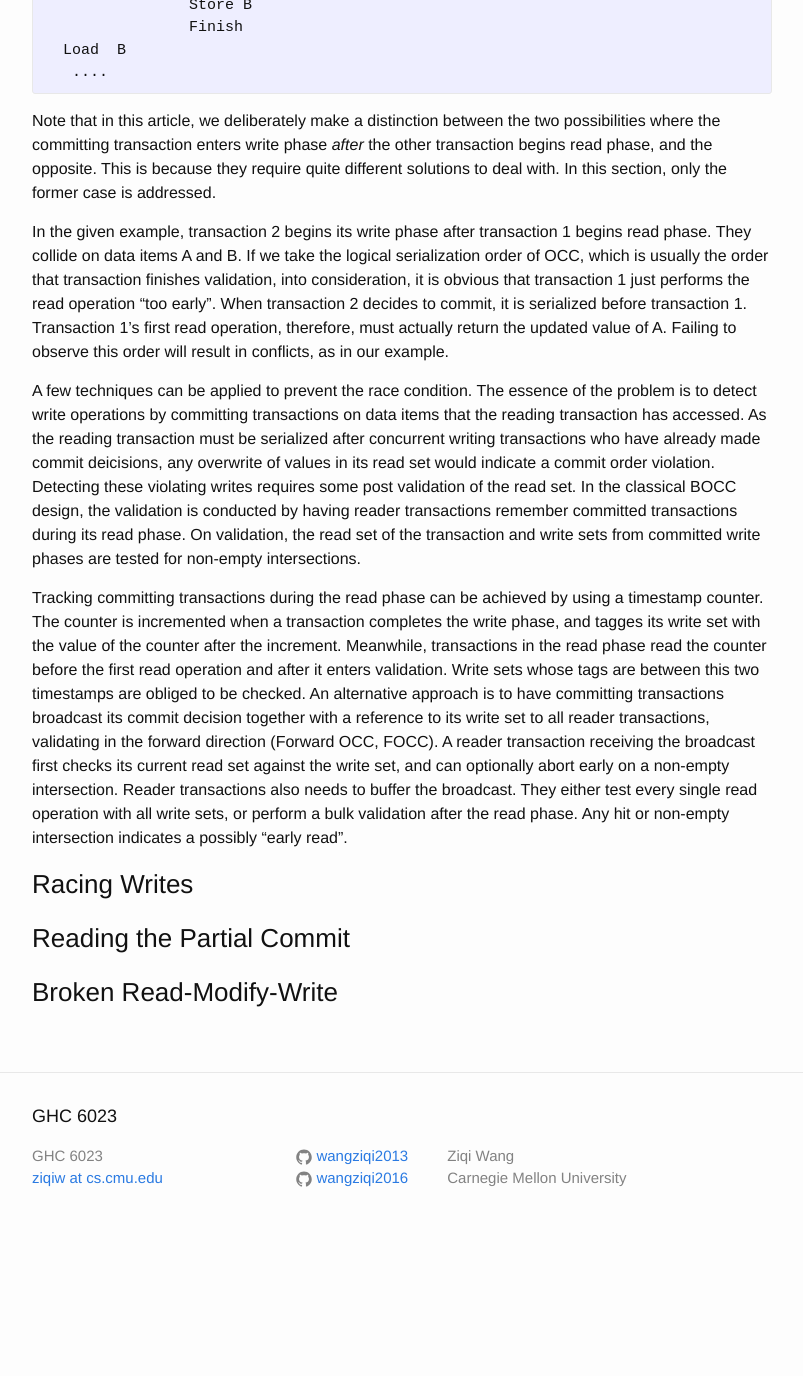
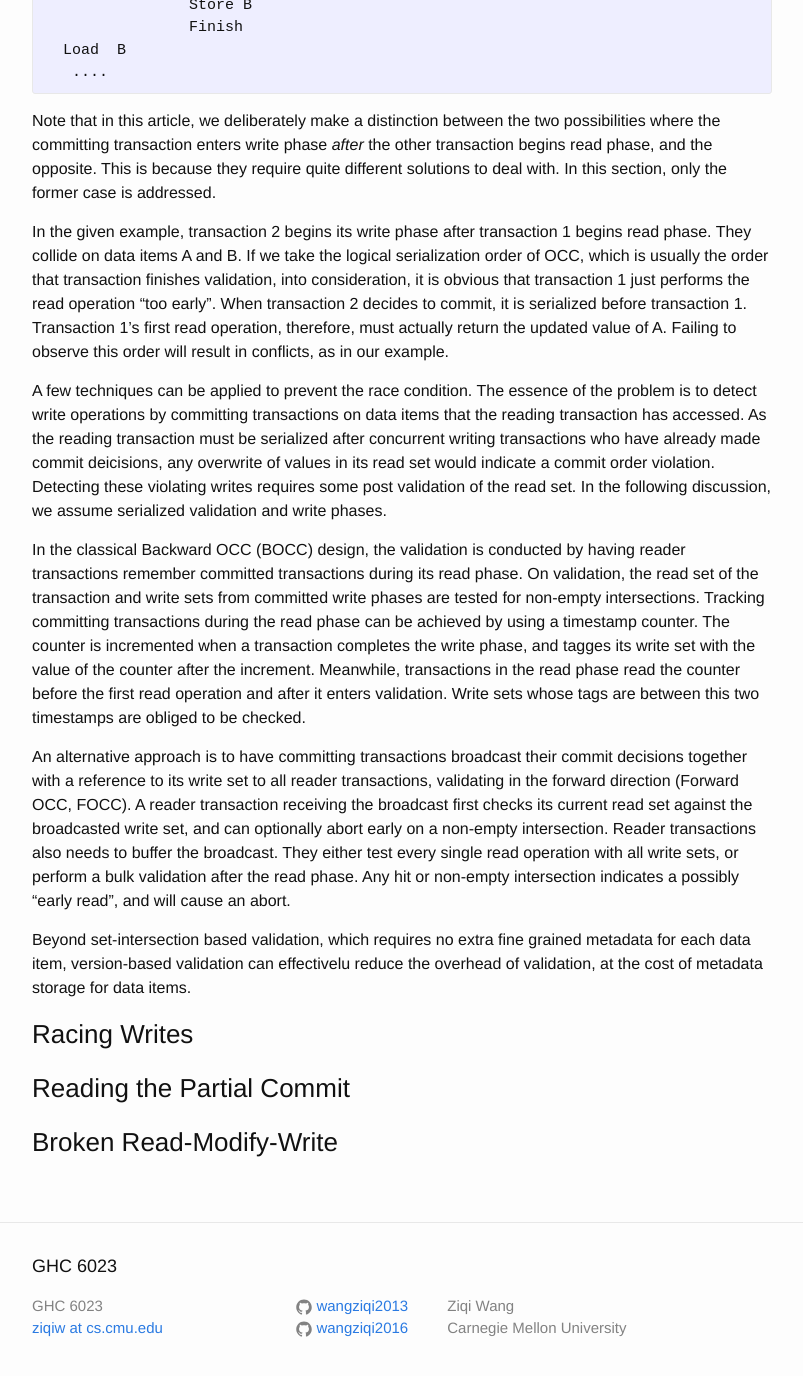
Before and after one commit to wangziqi2013/wangziqi2013.github.io, a Jekyll site: the page built from _posts/2018-03-21-Analyzing-OCC-Anomalies-and-Solutions.markdown, in a window 1280 px wide and 1400 px high, scrolled down 906 px. Shown: the top 1376 px of the window, without its empty margins (238-1041 px from the left). Built offline with Jekyll 4.4.1, drawn with Linux system fonts in a browser that asks for light colours; before the commit the page ends 2156 px from its top, so only the background shows below that.

Commit message:
Working on version based validation

```diff
--- a/_posts/2018-03-21-Analyzing-OCC-Anomalies-and-Solutions.markdown
+++ b/_posts/2018-03-21-Analyzing-OCC-Anomalies-and-Solutions.markdown
@@ -57,23 +57,28 @@ A few techniques can be applied to prevent the race condition. The essence of th
 operations by committing transactions on data items that the reading transaction has accessed. As the
 reading transaction must be serialized after concurrent writing transactions who have already made commit deicisions,
 any overwrite of values in its read set would indicate a commit order violation. Detecting these violating writes
-requires some post validation of the read set. In the classical BOCC design, the validation is conducted by
-having reader transactions remember committed transactions during its read phase. On validation, the read set
-of the transaction and write sets from committed write phases are tested for non-empty intersections.
+requires some post validation of the read set. In the following discussion, we assume serialized validation and write
+phases.
 
-Tracking committing transactions during the read phase can be achieved by using a timestamp counter.
-The counter is incremented when a transaction completes the write phase, and tagges its write set with
-the value of the counter after the increment. Meanwhile, transactions in the read phase read the counter
-before the first read operation and after it enters validation. Write sets whose tags are between this two
-timestamps are obliged to be checked. An alternative approach is to have committing transactions
-broadcast its commit decision together with a reference to its write set to all reader transactions,
+In the classical Backward OCC (BOCC) design, the validation is conducted by having reader transactions remember
+committed transactions during its read phase. On validation, the read set of the transaction and write sets from
+committed write phases are tested for non-empty intersections. Tracking committing transactions during the read
+phase can be achieved by using a timestamp counter. The counter is incremented when a transaction completes the
+write phase, and tagges its write set with the value of the counter after the increment. Meanwhile, transactions
+in the read phase read the counter before the first read operation and after it enters validation. Write sets whose
+tags are between this two timestamps are obliged to be checked.
+
+An alternative approach is to have committing transactions
+broadcast their commit decisions together with a reference to its write set to all reader transactions,
 validating in the forward direction (Forward OCC, FOCC).
-A reader transaction receiving the broadcast first checks its current read set against the write set,
+A reader transaction receiving the broadcast first checks its current read set against the broadcasted write set,
 and can optionally abort early on a non-empty intersection. Reader transactions also needs to buffer the
 broadcast. They either test every single read operation with all write sets, or perform a bulk validation
-after the read phase. Any hit or non-empty intersection indicates a possibly "early read".
+after the read phase. Any hit or non-empty intersection indicates a possibly "early read", and will cause an abort.
 
-
+Beyond set-intersection based validation, which requires no extra fine grained metadata for each data item,
+version-based validation can effectivelu reduce the overhead of validation, at the cost of metadata storage
+for data items.
 
 ### Racing Writes
 
```
